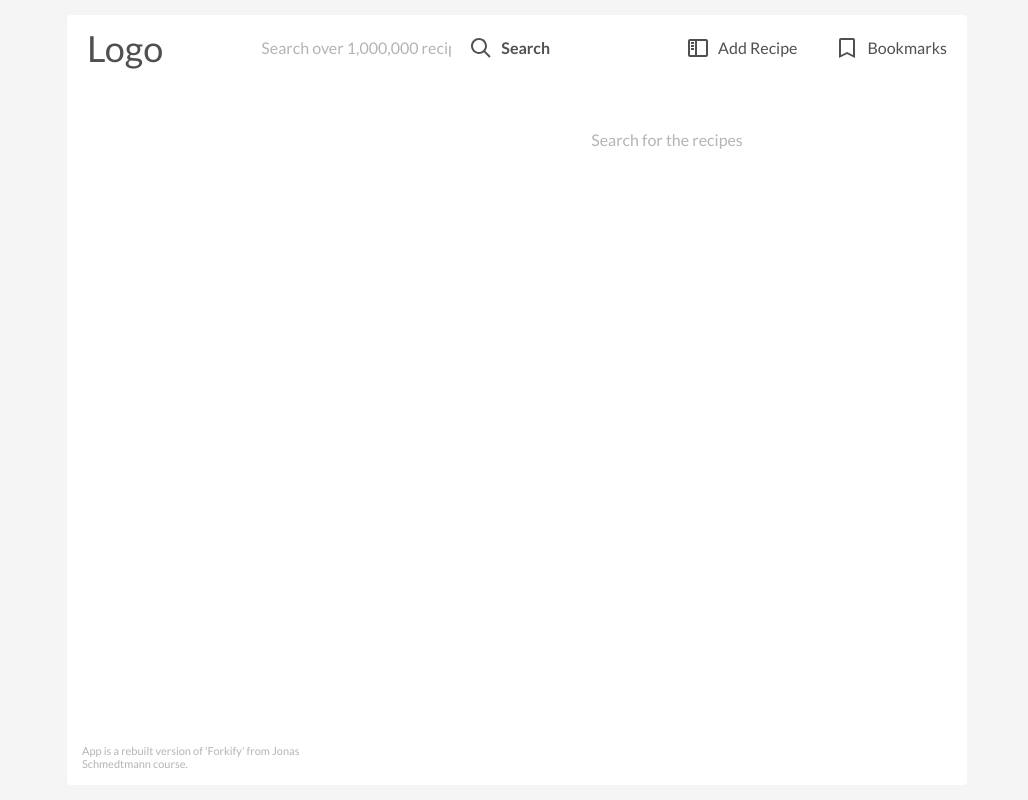
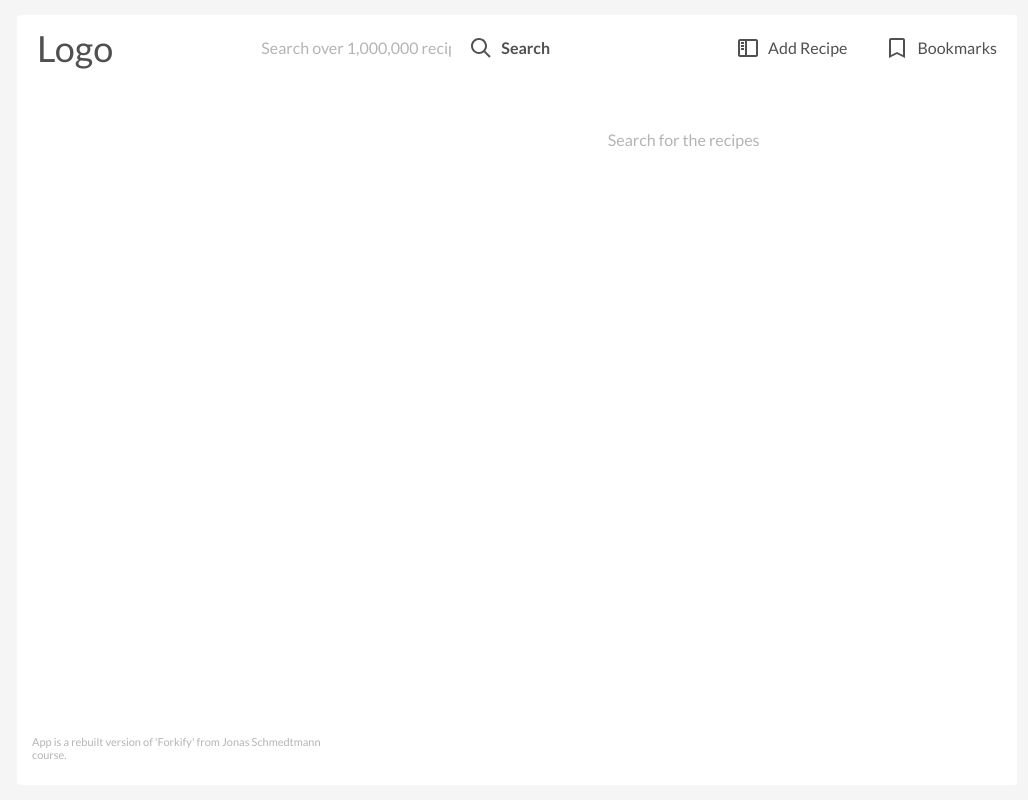
Before and after one commit to rafalfalandys/recipes-app, a website built with Parcel: page index.html in a window 1280 px wide. Shown: the whole page, without its empty margins (123-1151 px from the left). Built offline with nearby package versions, Linux system fonts and the light colour scheme; a web font is replaced by a local one.

Commit message:
layout fine tuning

```diff
--- a/src/sass/_base.scss
+++ b/src/sass/_base.scss
@@ -20,7 +20,9 @@ $icon-small: 1.7rem;
 $icon-medium: 2rem;
 $icon-large: 3rem;
 
-$max-width: 90rem;
+$max-width: 100rem;
+$height-phone: 84vh;
+$height-header: 6.5rem;
 
 $break-phone: 650px;
 $break-tablet: 800px;
@@ -73,8 +75,9 @@ body {
   // gap: 2rem;
 
   @media only screen and (max-width: $break-tablet) {
-    min-height: 84vh;
-    width: 95vw;
+    min-height: $height-phone;
+    width: 100vw;
+    margin: 0;
     // width: 100%;
   }
   @media only screen and (max-width: $break-phone) {
--- a/src/sass/_header.scss
+++ b/src/sass/_header.scss
@@ -3,11 +3,11 @@
     grid-column: 1 / 3;
     width: 100%;
     transition: all 1s;
-    height: 6.5rem;
+    height: $height-header;
     border-radius: $border-radius;
   }
 
-  height: 6.5rem;
+  height: $height-header;
   display: flex;
   justify-content: space-between;
   align-items: center;
--- a/src/sass/_recipe.scss
+++ b/src/sass/_recipe.scss
@@ -2,6 +2,11 @@
   width: 100%;
   font-size: $font-small;
   grid-row: 2/3;
+  overflow: auto;
+
+  @media only screen and (max-width: $break-phone) {
+    height: calc($height-phone - (2 * $height-header));
+  }
 
   &--image {
     height: 25rem;
--- a/src/sass/_searchResults.scss
+++ b/src/sass/_searchResults.scss
@@ -21,6 +21,7 @@
   padding: 1.5rem;
   font-size: $font-smallest;
   position: relative;
+  height: $height-header;
   p {
     color: $color-grey;
     @media only screen and (max-width: $break-phone) {
```
